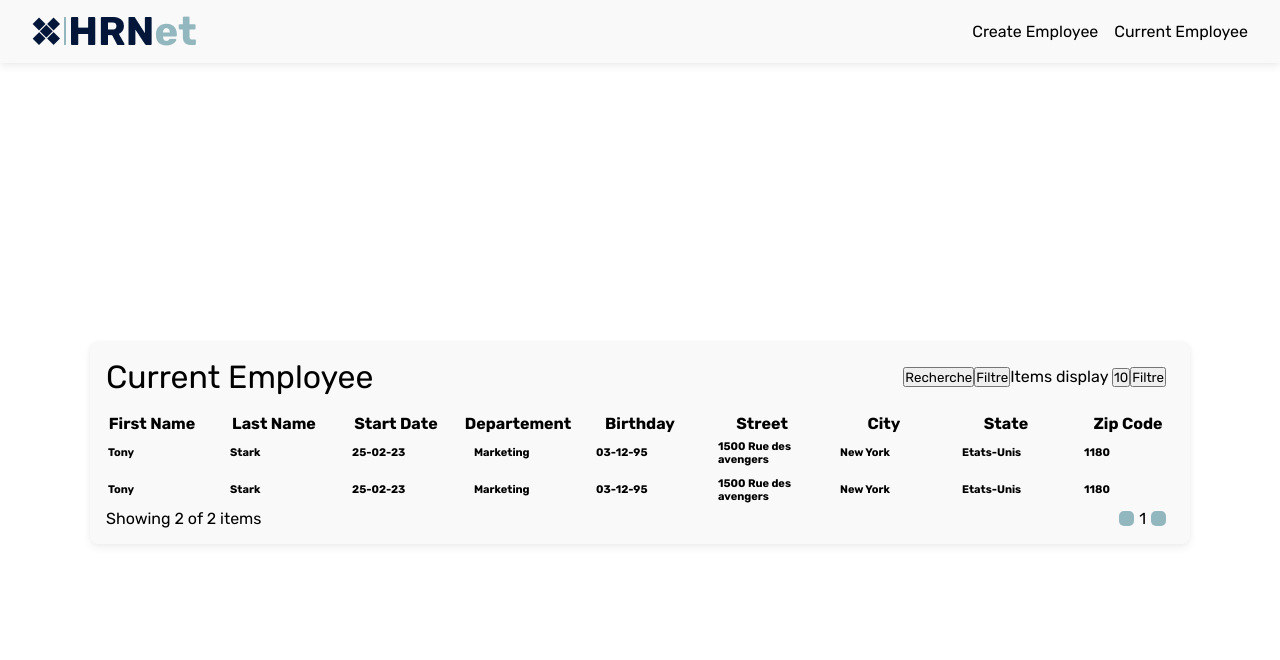
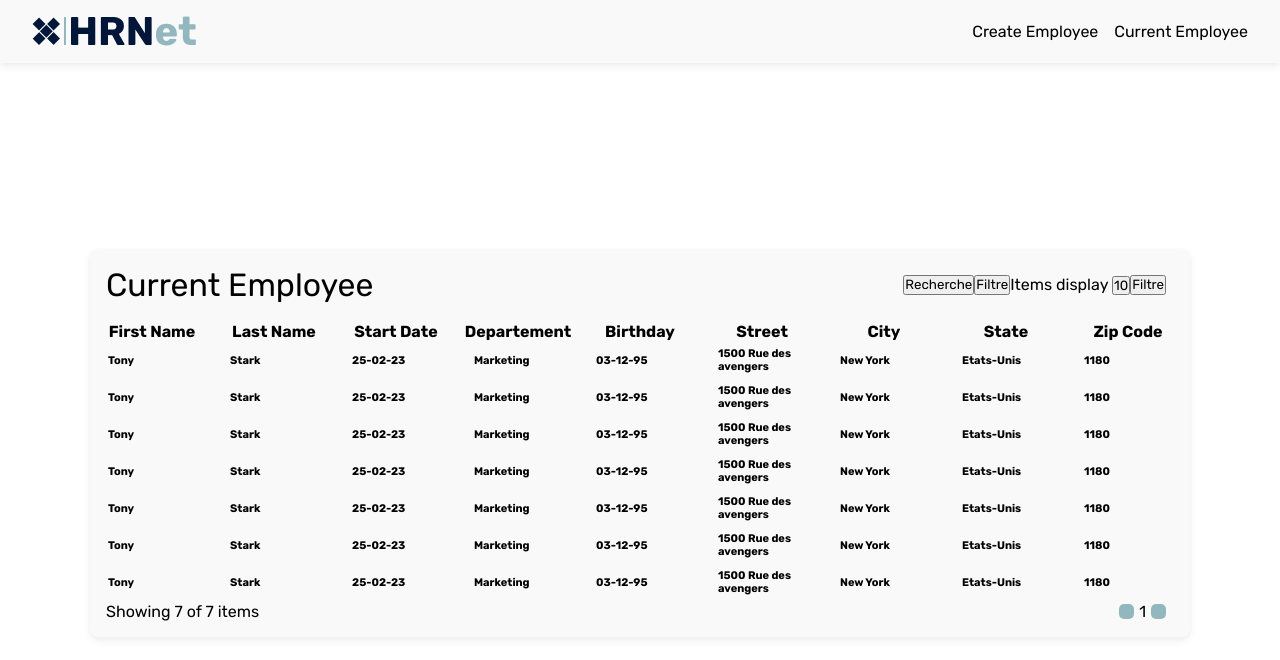
Before and after one commit to HaydenLeDev/Projet14-rhnet, a React (Create React App) app: page /currentEmployee in a window 1280 px wide. Shown: the top 660 px of the page. Built offline with nearby package versions, Linux system fonts and the light colour scheme.

Commit message:
Update dataMock.js

```diff
--- a/src/data/dataMock.js
+++ b/src/data/dataMock.js
@@ -30,6 +30,86 @@ export var EMPLOYEE = [
         },
         Departement : "Marketing",
         StartDate:"25-02-23"
+    },
+    {
+        id: 2,
+        userInfos:{
+            firstName: "Tony",
+            lastName: "Stark",
+            DateBirthday: "03-12-95"
+        },
+        Adress:{
+            Street: "1500 Rue des avengers",
+            City: "New York",
+            State: "Etats-Unis",
+            ZipCode: "1180"
+        },
+        Departement : "Marketing",
+        StartDate:"25-02-23"
+    },
+    {
+        id: 3,
+        userInfos:{
+            firstName: "Tony",
+            lastName: "Stark",
+            DateBirthday: "03-12-95"
+        },
+        Adress:{
+            Street: "1500 Rue des avengers",
+            City: "New York",
+            State: "Etats-Unis",
+            ZipCode: "1180"
+        },
+        Departement : "Marketing",
+        StartDate:"25-02-23"
+    },
+    {
+        id: 4,
+        userInfos:{
+            firstName: "Tony",
+            lastName: "Stark",
+            DateBirthday: "03-12-95"
+        },
+        Adress:{
+            Street: "1500 Rue des avengers",
+            City: "New York",
+            State: "Etats-Unis",
+            ZipCode: "1180"
+        },
+        Departement : "Marketing",
+        StartDate:"25-02-23"
+    },
+    {
+        id: 5,
+        userInfos:{
+            firstName: "Tony",
+            lastName: "Stark",
+            DateBirthday: "03-12-95"
+        },
+        Adress:{
+            Street: "1500 Rue des avengers",
+            City: "New York",
+            State: "Etats-Unis",
+            ZipCode: "1180"
+        },
+        Departement : "Marketing",
+        StartDate:"25-02-23"
+    },
+    {
+        id: 6,
+        userInfos:{
+            firstName: "Tony",
+            lastName: "Stark",
+            DateBirthday: "03-12-95"
+        },
+        Adress:{
+            Street: "1500 Rue des avengers",
+            City: "New York",
+            State: "Etats-Unis",
+            ZipCode: "1180"
+        },
+        Departement : "Marketing",
+        StartDate:"25-02-23"
     }
 ]
 
```
